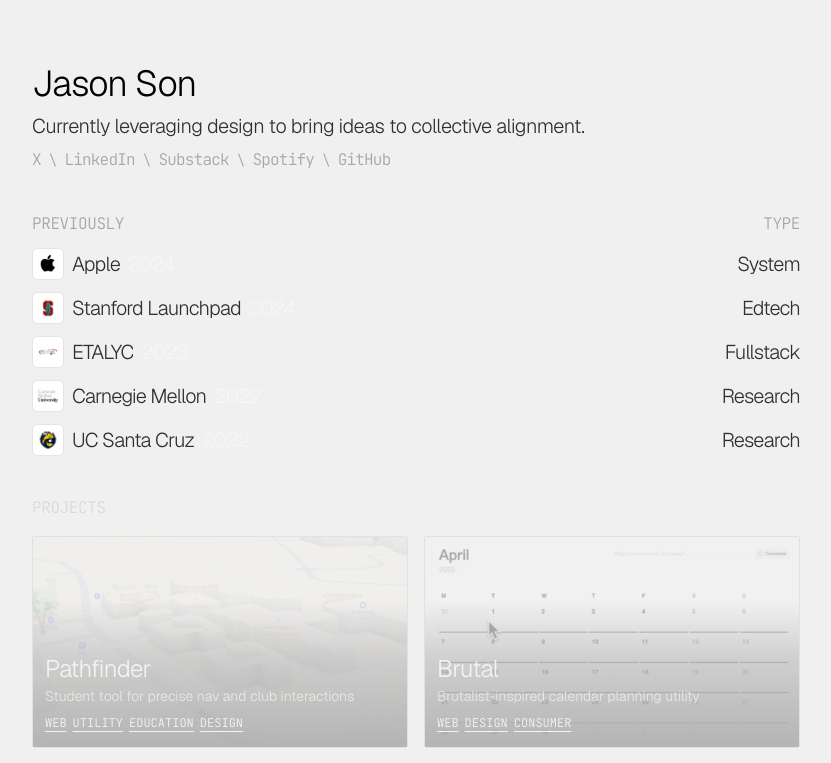
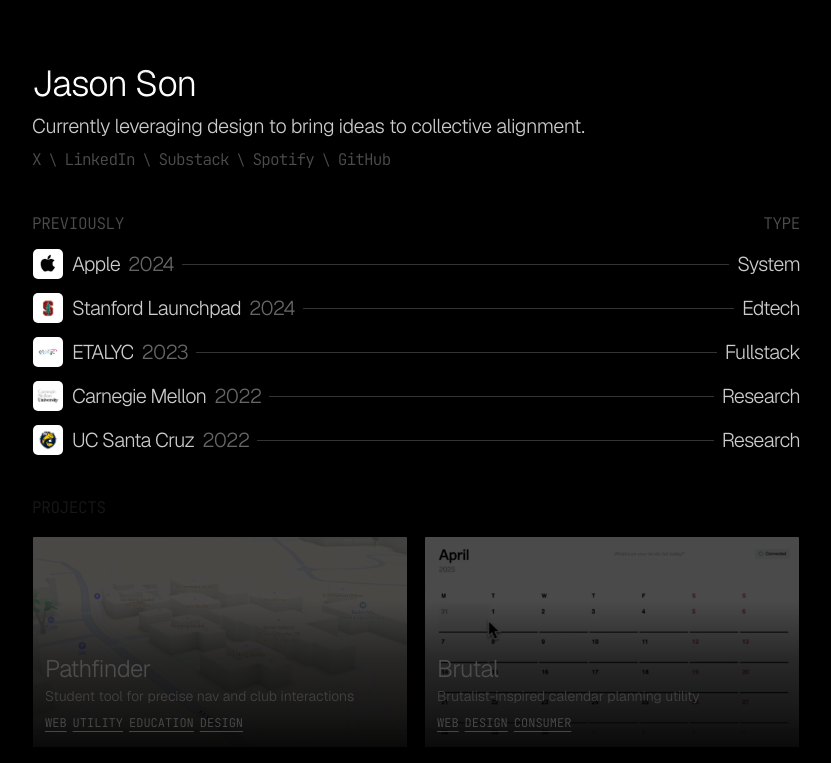
Before and after one commit to vznh/mole, a Next.js app: page / in a window 1280 px wide. Shown: the top 763 px of the page, without its empty margins (224-1055 px from the left). Built offline with nearby package versions, Linux system fonts and the light colour scheme.

Commit message:
add: opacity for a focused effect and more guidance towards what section to highlight

```diff
--- a/src/styles/globals.css
+++ b/src/styles/globals.css
@@ -3,12 +3,38 @@
 @tailwind utilities;
 
 :root {
-  background-color: #f0f0f0;
+  background-color: #000;
+  color: #fff;
 
   ::selection {
-    color: #fff;
-    background-color: #000;
+    color: #002fa7;
+    background-color: #fff;
   }
+}
+
+/* Gradient overlay */
+body::before {
+  content: '';
+  position: fixed;
+  top: 0;
+  left: 0;
+  width: 100vw;
+  height: 10vh;
+  background: linear-gradient(to bottom, rgba(0, 0, 0, 0.5) 0%, rgba(0, 0, 0, 0) 100%);
+  z-index: 10;
+  pointer-events: none;
+}
+
+body::after {
+  content: '';
+  position: fixed;
+  bottom: 0;
+  left: 0;
+  width: 100vw;
+  height: 10vh;
+  background: linear-gradient(to top, rgba(0, 0, 0, 0.5) 0%, rgba(0, 0, 0, 0) 100%);
+  z-index: 10;
+  pointer-events: none;
 }
 
 @font-face {
@@ -49,3 +75,11 @@
   font-style: normal;
   font-display: swap;
 }
+
+@font-face {
+  font-family: 'Newsreader';
+  src: url('/fonts/Newsreader.ttf') format('truetype');
+  font-weight: 400;
+  font-style: normal;
+  font-display: swap;
+}
```
